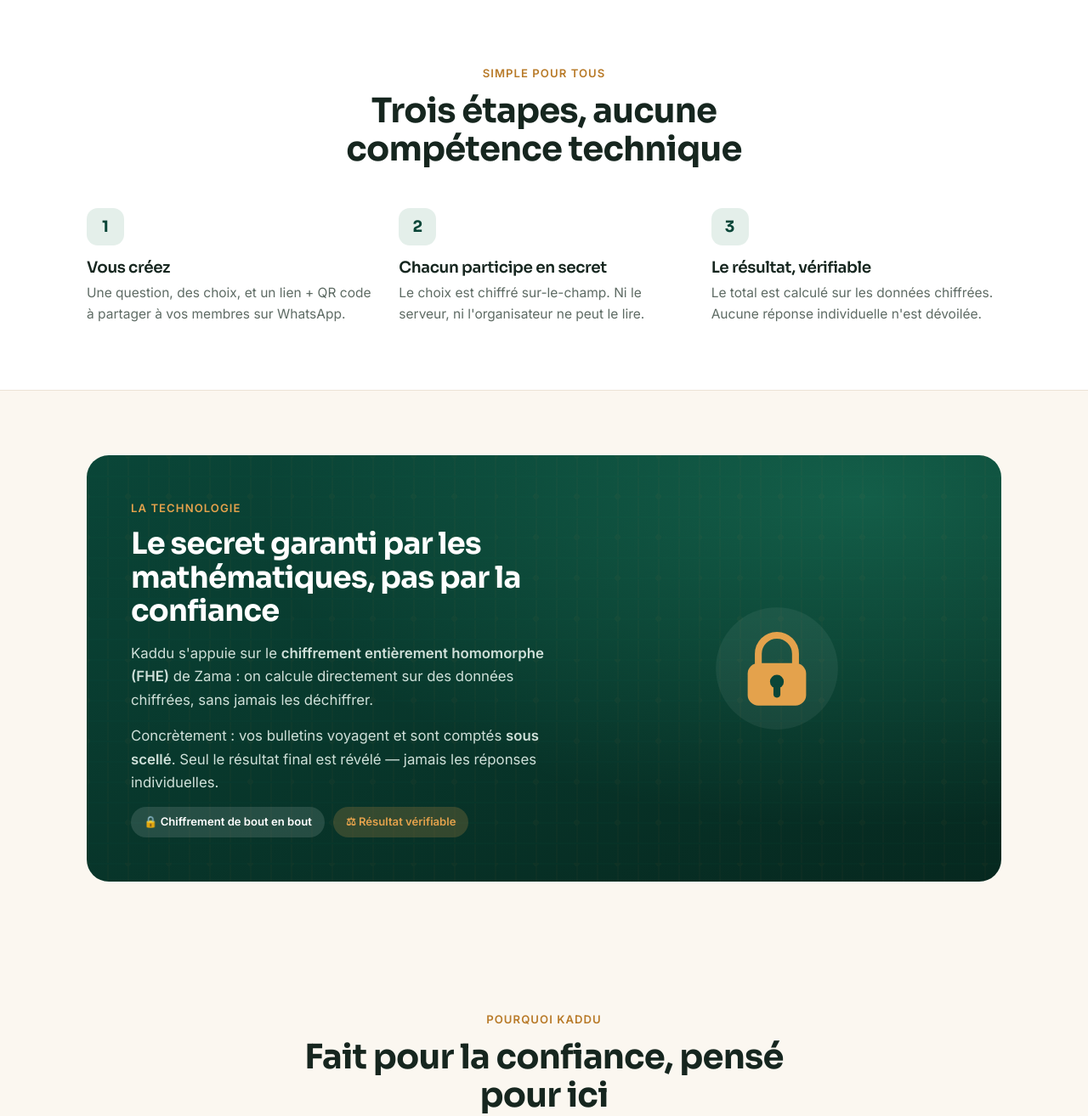
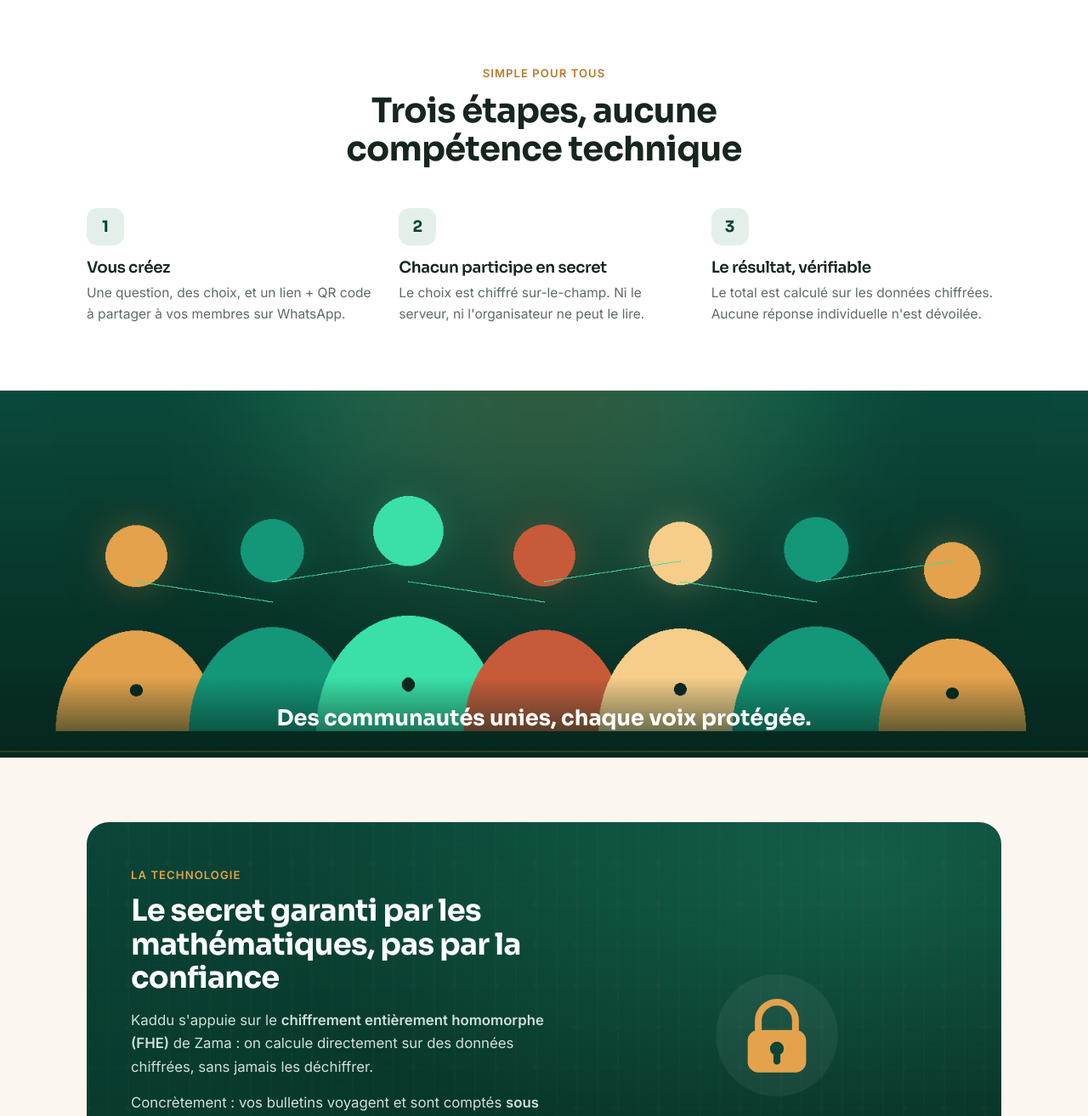
Before and after one commit to elhadjipapealaminesarr-creator/kaddu-zama, a Flask app: page / in a window 1280 px wide. Shown: the part 1909-3223 px from the top of the page at 85% size. Run offline with Flask 3, Linux system fonts and the light colour scheme; some libraries are stand-ins or nearby versions.

Commit message:
Add files via upload

```diff
--- a/templates/index.html
+++ b/templates/index.html
@@ -258,6 +258,16 @@
   </div>
 </section>
 
+<section style="padding:0;position:relative;background:#0A4638">
+  <img src="/static/community.png" alt="Une communauté diverse et unie, chaque voix protégée"
+       style="display:block;width:100%;height:auto">
+  <div style="position:absolute;left:0;right:0;bottom:0;padding:26px 22px;text-align:center;
+       background:linear-gradient(0deg,rgba(6,40,31,.85),transparent);color:#fff">
+    <div style="font-family:'Sora';font-weight:700;font-size:clamp(1.1rem,2.6vw,1.6rem)">
+      Des communautés unies, chaque voix protégée.</div>
+  </div>
+</section>
+
 <section id="zama">
   <div class="wrap">
     <div class="zama">
```
